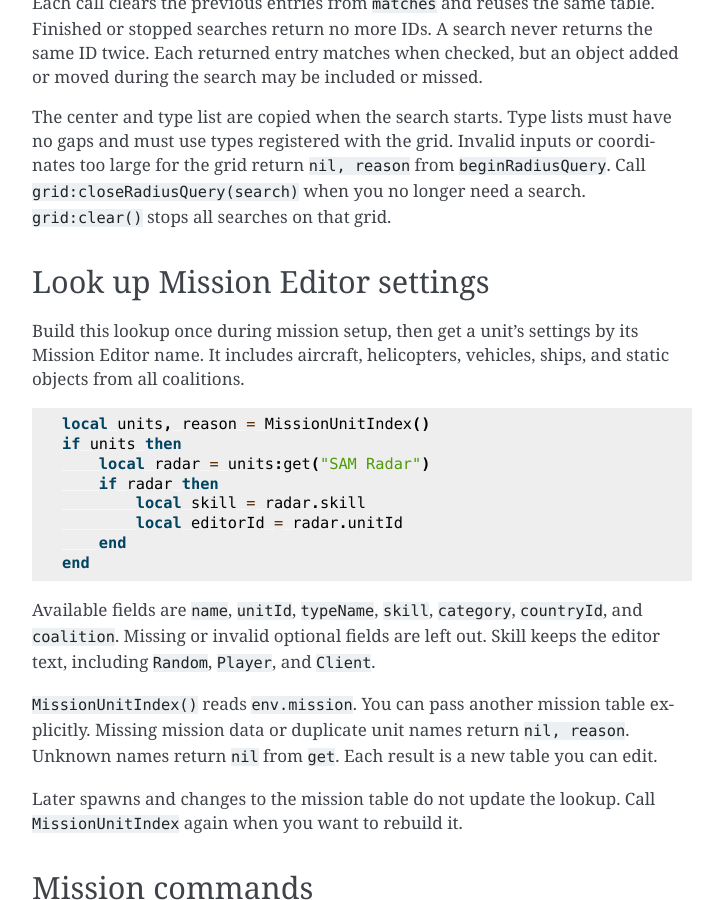
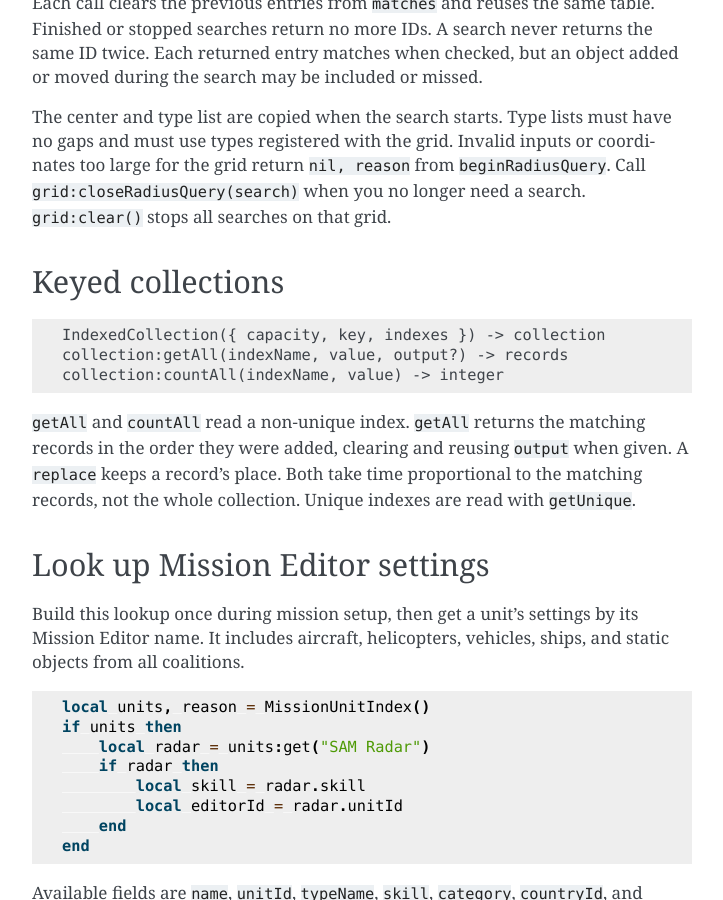
Before and after one commit to YoloWingPixie/dcs-harness, a Sphinx documentation site: the page built from docs/api.rst, in a window 1280 px wide and 900 px high, scrolled down 4000 px. Shown: the whole window, without its empty margins (388-1111 px from the left). Built offline with Sphinx 7.4.7, drawn with Linux system fonts in a browser that asks for light colours.

Commit message:
feat(datastructures): keep IndexedCollection buckets in admission order
- Store non-unique buckets as ordered key arrays with admission sequence
- Add countAll for non-unique index values
- getAll now costs O(bucket) instead of O(collection)
- Medusa reads role and group buckets every tick

```diff
--- a/docs/api.rst
+++ b/docs/api.rst
@@ -197,6 +197,19 @@ no gaps and must use types registered with the grid. Invalid inputs or coordinat
 too large for the grid return ``nil, reason`` from ``beginRadiusQuery``.
 Call ``grid:closeRadiusQuery(search)`` when you no longer need a search.
 ``grid:clear()`` stops all searches on that grid.
+
+Keyed collections
+-----------------
+
+::
+
+   IndexedCollection({ capacity, key, indexes }) -> collection
+   collection:getAll(indexName, value, output?) -> records
+   collection:countAll(indexName, value) -> integer
+
+``getAll`` and ``countAll`` read a non-unique index. ``getAll`` returns the matching records in the order they
+were added, clearing and reusing ``output`` when given. A ``replace`` keeps a record's place. Both take time
+proportional to the matching records, not the whole collection. Unique indexes are read with ``getUnique``.
 
 Look up Mission Editor settings
 -------------------------------
```
Also changed, not shown: CHANGELOG.md (+3 -0 lines), 3 other files.
